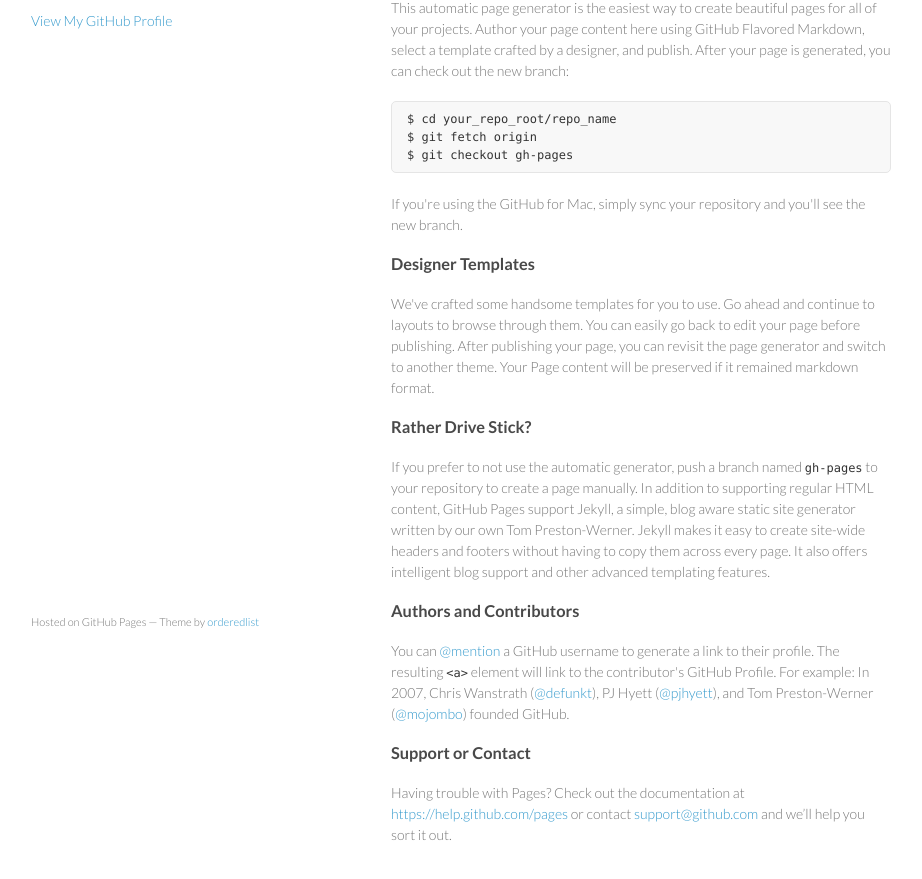
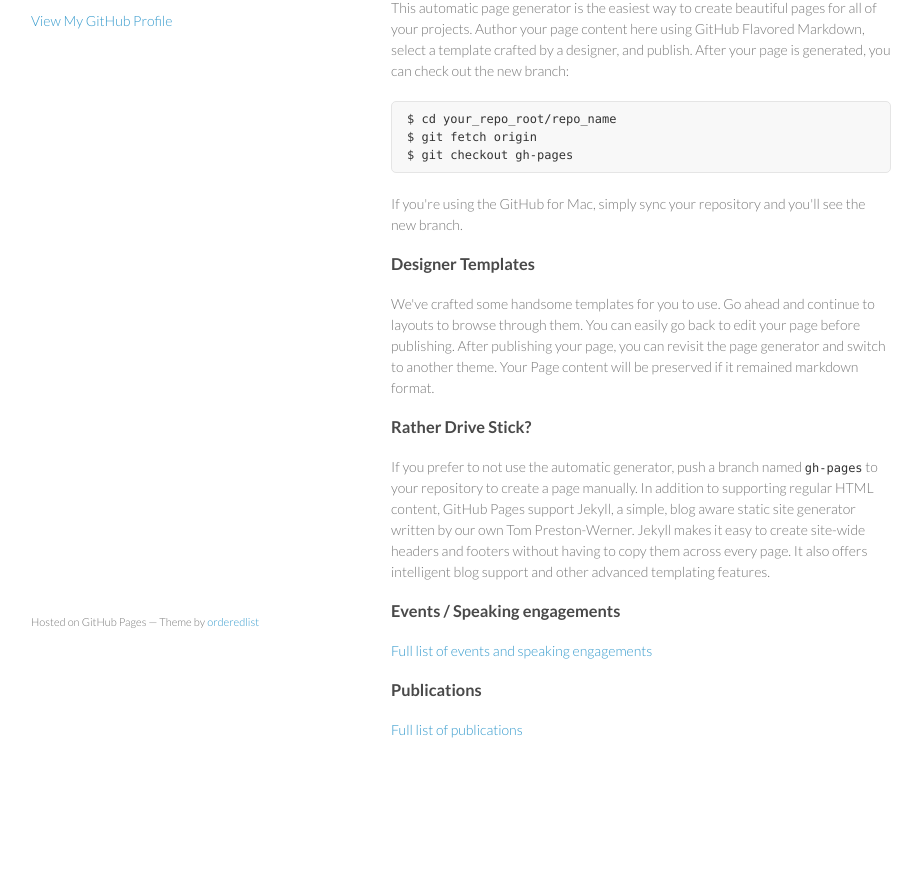
Before and after one commit to martinlippert/martinlippert.github.io, a plain HTML site: page index.html in a window 1280 px wide. Shown: the part 99-978 px from the top of the page, without its empty margins (179-1101 px from the left). After the commit the page ends 909 px from the top, so only its background shows below. Drawn offline with Linux system fonts and the light colour scheme.

```diff
--- a/index.html
+++ b/index.html
@@ -46,14 +46,14 @@ $ git checkout gh-pages
 <p>If you prefer to not use the automatic generator, push a branch named <code>gh-pages</code> to your repository to create a page manually. In addition to supporting regular HTML content, GitHub Pages support Jekyll, a simple, blog aware static site generator written by our own Tom Preston-Werner. Jekyll makes it easy to create site-wide headers and footers without having to copy them across every page. It also offers intelligent blog support and other advanced templating features.</p>
 
 <h3>
-<a id="authors-and-contributors" class="anchor" href="#authors-and-contributors" aria-hidden="true"><span class="octicon octicon-link"></span></a>Authors and Contributors</h3>
+<a id="events--speaking-engagements" class="anchor" href="#events--speaking-engagements" aria-hidden="true"><span class="octicon octicon-link"></span></a>Events / Speaking engagements</h3>
 
-<p>You can <a href="https://github.com/blog/821" class="user-mention">@mention</a> a GitHub username to generate a link to their profile. The resulting <code>&lt;a&gt;</code> element will link to the contributor's GitHub Profile. For example: In 2007, Chris Wanstrath (<a href="https://github.com/defunkt" class="user-mention">@defunkt</a>), PJ Hyett (<a href="https://github.com/pjhyett" class="user-mention">@pjhyett</a>), and Tom Preston-Werner (<a href="https://github.com/mojombo" class="user-mention">@mojombo</a>) founded GitHub.</p>
+<p><a href="https://github.com/martinlippert/martinlippert.github.io/wiki/Events">Full list of events and speaking engagements</a></p>
 
 <h3>
-<a id="support-or-contact" class="anchor" href="#support-or-contact" aria-hidden="true"><span class="octicon octicon-link"></span></a>Support or Contact</h3>
+<a id="publications" class="anchor" href="#publications" aria-hidden="true"><span class="octicon octicon-link"></span></a>Publications</h3>
 
-<p>Having trouble with Pages? Check out the documentation at <a href="https://help.github.com/pages">https://help.github.com/pages</a> or contact <a href="mailto:support@github.com">support@github.com</a> and we’ll help you sort it out.</p>
+<p><a href="https://github.com/martinlippert/martinlippert.github.io/wiki/Publications">Full list of publications</a></p>
       </section>
       <footer>
         <p><small>Hosted on GitHub Pages &mdash; Theme by <a href="https://github.com/orderedlist">orderedlist</a></small></p>
```
Also changed, not shown: params.json (+1 -1 lines).
